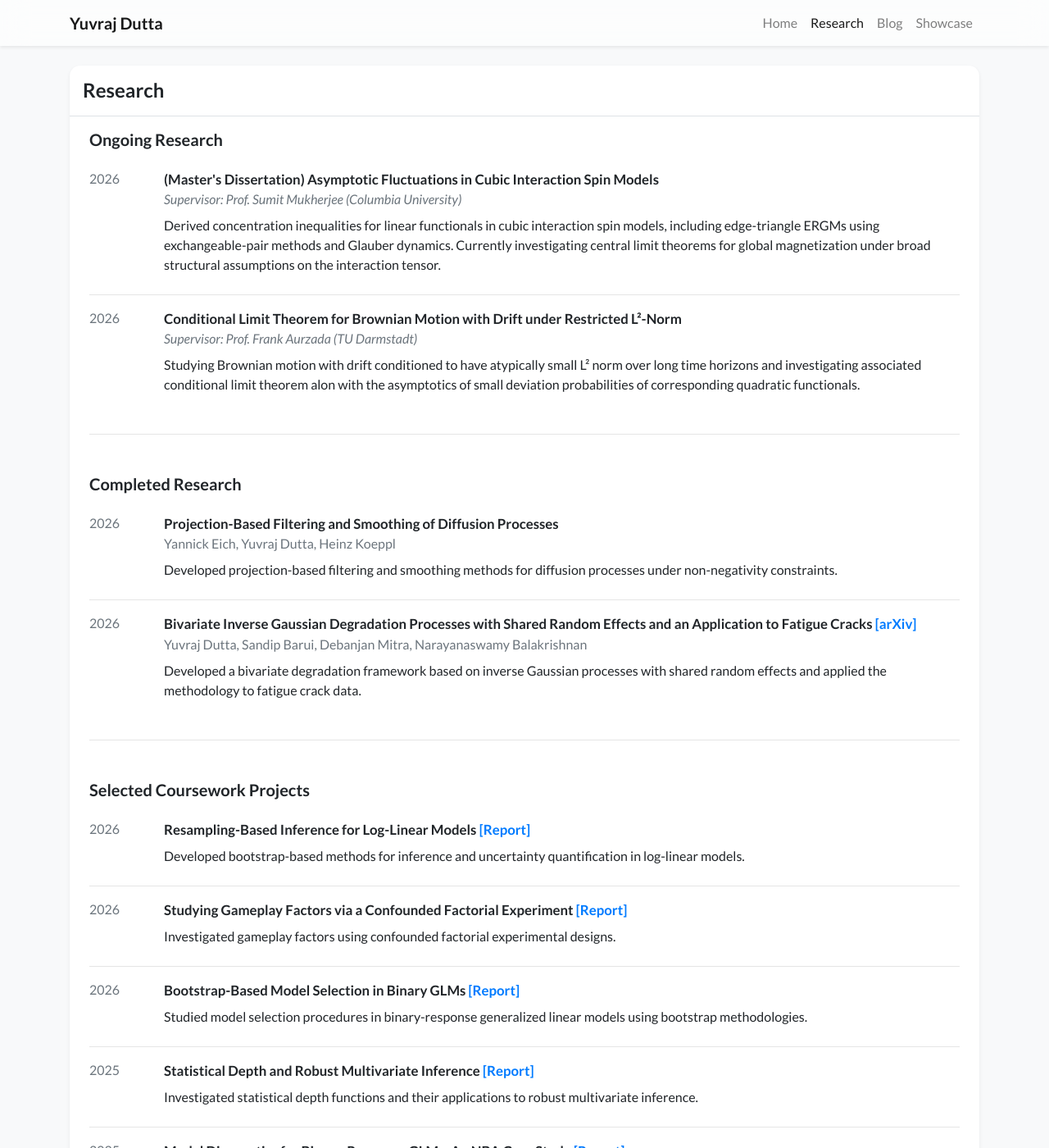
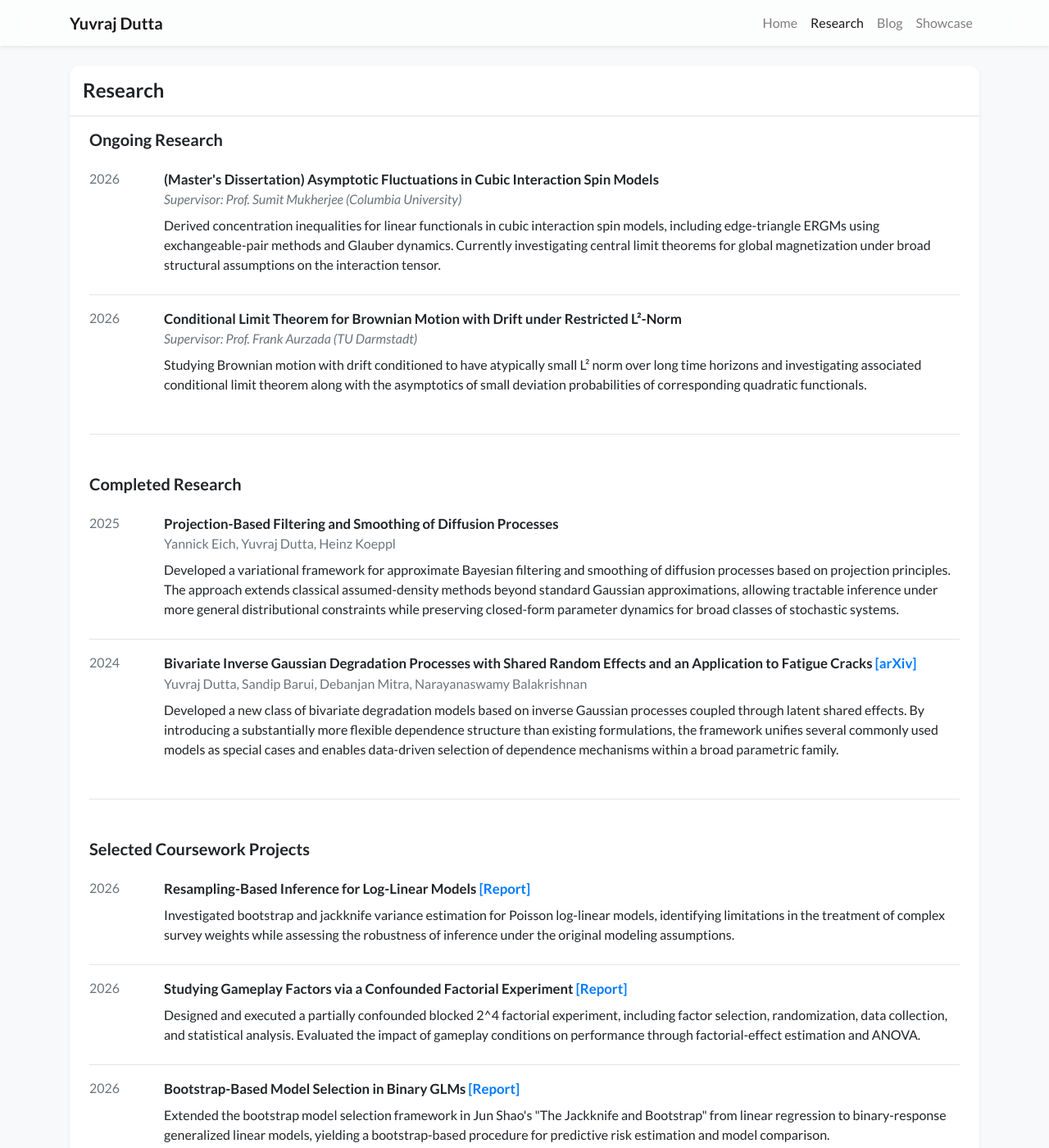
Before and after one commit to yuvrajdutta05/academic-homepage-test, a Jekyll site: the page built from research.html, in a window 1280 px wide and 1400 px high. Shown: the whole window at 82% size. Built offline with Jekyll 4.4.1, drawn with Linux system fonts in a browser that asks for light colours; nearby versions of some CDN libraries; a style sheet for code colours, icons or effects is not loaded; some of the changed text lies outside the part shown.

Commit message:
Update profile again

```diff
--- a/_data/research.yml
+++ b/_data/research.yml
@@ -15,24 +15,24 @@ ongoing:
     supervisor: "Prof. Frank Aurzada (TU Darmstadt)"
     description: >
       Studying Brownian motion with drift conditioned to have atypically small L² norm over
-      long time horizons and investigating associated conditional limit theorem alon with the asymptotics of small deviation probabilities of corresponding quadratic functionals.
+      long time horizons and investigating associated conditional limit theorem along with
+       the asymptotics of small deviation probabilities of corresponding quadratic functionals.
 
 
 completed:
 
-  - year: 2026
+  - year: 2025
     title: "Projection-Based Filtering and Smoothing of Diffusion Processes"
     authors: "Yannick Eich, Yuvraj Dutta, Heinz Koeppl"
     description: >
-      Developed projection-based filtering and smoothing methods for diffusion processes under non-negativity constraints.
+      Developed a variational framework for approximate Bayesian filtering and smoothing of diffusion processes based on projection principles. The approach extends classical assumed-density methods beyond standard Gaussian approximations, allowing tractable inference under more general distributional constraints while preserving closed-form parameter dynamics for broad classes of stochastic systems.
 
-  - year: 2026
+  - year: 2024
     title: "Bivariate Inverse Gaussian Degradation Processes with Shared Random Effects and an Application to Fatigue Cracks"
     authors: "Yuvraj Dutta, Sandip Barui, Debanjan Mitra, Narayanaswamy Balakrishnan"
     description: >
-      Developed a bivariate degradation framework based on inverse Gaussian processes with
-      shared random effects and applied the methodology to fatigue crack data.
-    link: "PUT_ARXIV_LINK_HERE"
+      Developed a new class of bivariate degradation models based on inverse Gaussian processes coupled through latent shared effects. By introducing a substantially more flexible dependence structure than existing formulations, the framework unifies several commonly used models as special cases and enables data-driven selection of dependence mechanisms within a broad parametric family.
+    link: "https://arxiv.org/pdf/2606.04546"
     link_text: "[arXiv]"
 
  #- year: 2025
@@ -50,33 +50,29 @@ coursework:
   - year: 2026
     title: "Resampling-Based Inference for Log-Linear Models"
     description: >
-      Developed bootstrap-based methods for inference and uncertainty quantification
-      in log-linear models.
-    link: "REPORT_LINK"
+      Investigated bootstrap and jackknife variance estimation for Poisson log-linear models, identifying limitations in the treatment of complex survey weights while assessing the robustness of inference under the original modeling assumptions.
+    link: "https://drive.google.com/file/d/10uvPkNMXC3gz1BH5-b06v3V1Fsi9iF2i/view?usp=sharing"
 
   - year: 2026
     title: "Studying Gameplay Factors via a Confounded Factorial Experiment"
     description: >
-      Investigated gameplay factors using confounded factorial experimental designs.
-    link: "REPORT_LINK"
+      Designed and executed a partially confounded blocked 2^4 factorial experiment, including factor selection, randomization, data collection, and statistical analysis. Evaluated the impact of gameplay conditions on performance through factorial-effect estimation and ANOVA.
+    link: "https://drive.google.com/file/d/1gaeQJXO6OCbkpaGI4iTqdZ_gEQEzl5fg/view?usp=sharing"
 
   - year: 2026
     title: "Bootstrap-Based Model Selection in Binary GLMs"
     description: >
-      Studied model selection procedures in binary-response generalized linear models
-      using bootstrap methodologies.
-    link: "REPORT_LINK"
+      Extended the bootstrap model selection framework in Jun Shao's  "The Jackknife and Bootstrap" from linear regression to binary-response generalized linear models, yielding a bootstrap-based procedure for predictive risk estimation and model comparison.
+    link: "https://drive.google.com/file/d/1yJYEMWVcTAMXR5XjLBwO5EnPTpA99ory/view?usp=sharing"
 
   - year: 2025
     title: "Statistical Depth and Robust Multivariate Inference"
     description: >
-      Investigated statistical depth functions and their applications to robust
-      multivariate inference.
-    link: "REPORT_LINK"
+      Group project studying statistical depth, robust multivariate inference, depth-based hypothesis testing, regression depth, and change-point detection via rank-based segmentation methods.
+    link: "https://drive.google.com/file/d/1kPfKH1_BGy8I7U9cZcwiYGQmJYFYiL_0/view?usp=sharing"
 
   - year: 2025
     title: "Model Diagnostics for Binary-Response GLMs: An NBA Case Study"
     description: >
-      Conducted a detailed diagnostic analysis of binary-response generalized linear
-      models using NBA game outcomes.
-    link: "REPORT_LINK"
+      Investigated model selection and diagnostic techniques for binary-response generalized linear models, including residual, leverage, and influence diagnostics using NBA game outcomes.
+    link: "https://drive.google.com/file/d/1gNXKRnLaXmIIWADqOFpRHNX4VqXfEEZ1/view?usp=sharing"
```
